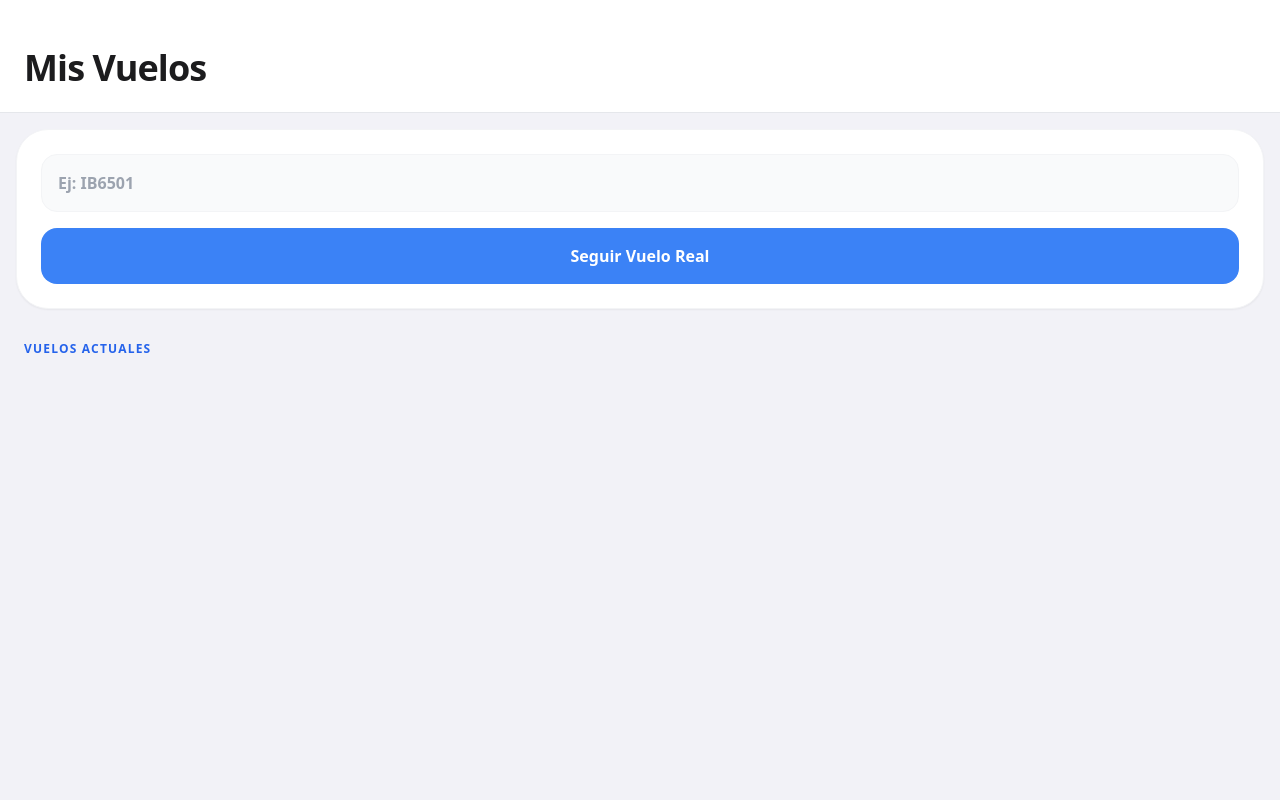
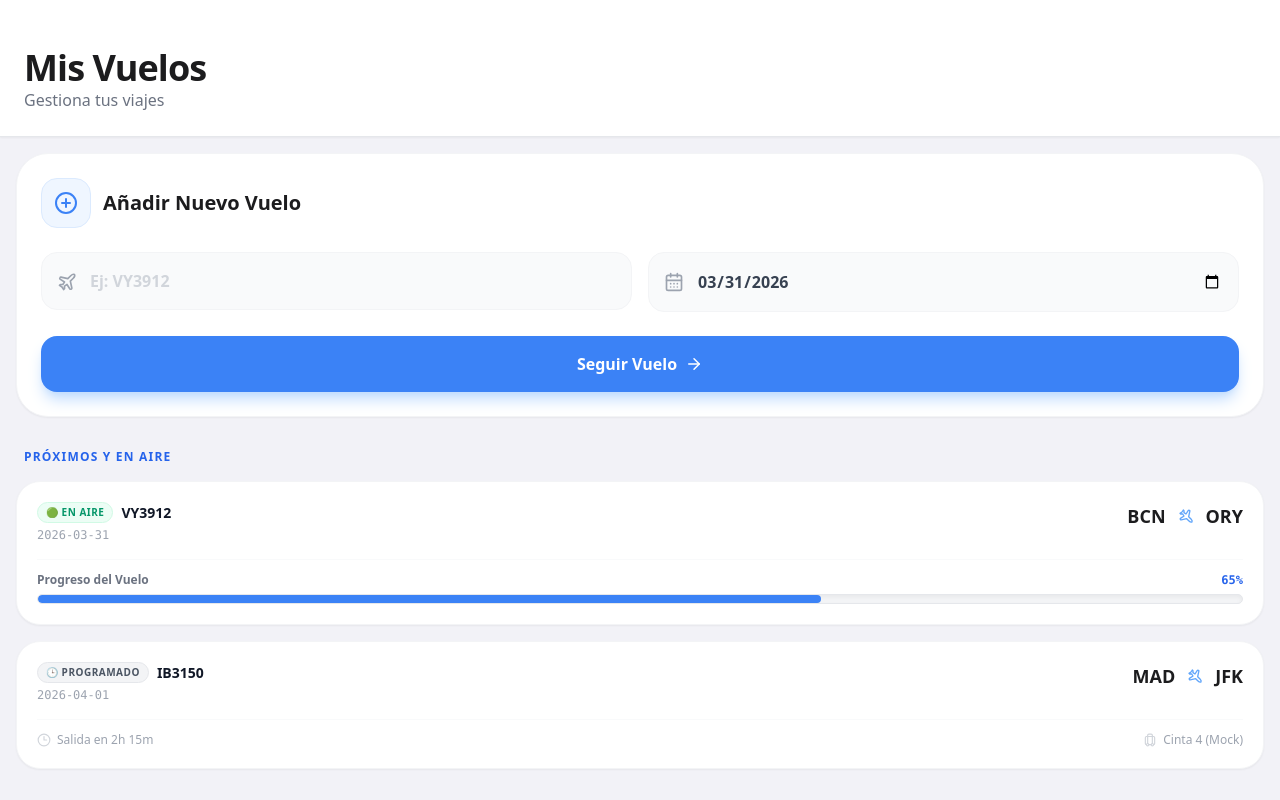
Before and after one commit to apappsa/flyflow, a Next.js app: page / in a window 1280 px wide. Shown: the top 800 px of the page. Built offline with nearby package versions, Linux system fonts and the light colour scheme.

Commit message:
Update page.tsx

```diff
--- a/app/page.tsx
+++ b/app/page.tsx
@@ -1,90 +1,195 @@
 'use client';
 
 import React, { useState } from 'react';
-import { Plane, CalendarDays, PlusCircle } from 'lucide-react';
+import { Plane, CalendarDays, PlusCircle, ArrowRight, Clock3, Luggage, CheckCircle } from 'lucide-react';
+
+// --- TIPOS ---
+// Definimos la interfaz para que TypeScript no se queje en el build
+interface Flight {
+  id: number;
+  number: string;
+  date: string;
+  origin: string;
+  destination: string;
+  status: 'In Flight' | 'Scheduled' | 'Landed' | '???'; // Estados más específicos
+  progress: number;
+}
+
+// --- MOCK DATA (Simulación de vuelos) ---
+const initialFlights: Flight[] = [
+  { id: 1, number: 'VY3912', date: '2026-03-31', origin: 'BCN', destination: 'ORY', status: 'In Flight', progress: 65 },
+  { id: 2, number: 'IB3150', date: '2026-04-01', origin: 'MAD', destination: 'JFK', status: 'Scheduled', progress: 0 },
+  { id: 3, number: 'UX1001', date: '2026-03-30', origin: 'BCN', destination: 'PMI', status: 'Landed', progress: 100 },
+];
 
 export default function FlyFlowHome() {
-  const [flights, setFlights] = useState([]);
+  const [flights, setFlights] = useState<Flight[]>(initialFlights);
   const [flightNumber, setFlightNumber] = useState('');
-  const [flightDate, setFlightDate] = useState('');
-  const [loading, setLoading] = useState(false); // <--- Estado de carga
+  const [flightDate, setFlightDate] = useState('2026-03-31'); // Fecha por defecto
 
-  const addFlight = async (e: React.FormEvent) => {
+  const addFlight = (e: React.FormEvent) => {
     e.preventDefault();
-    if (!flightNumber) return;
+    if (!flightNumber || !flightDate) return;
 
-    setLoading(true); // Empezamos a buscar
-
-    try {
-      // Llamamos a nuestra API interna que creamos en el paso anterior
-      const res = await fetch(`/api/flight?number=${flightNumber.toUpperCase()}`);
-      const data = await res.json();
-
-      if (data.error) {
-        alert("Vuelo no encontrado. Prueba con uno activo hoy (ej: IB6250)");
-      } else {
-        const newFlight = {
+    // AQUÍ: En el futuro, llamaremos a una Server Action que consulte Aviationstack
+    // y guarde en Vercel Postgres. Ahora simulamos añadir uno nuevo.
+    const newFlight: Flight = {
       id: Date.now(),
-          number: data.number,
-          date: data.date || flightDate,
-          origin: data.origin,
-          destination: data.destination,
-          status: data.status,
-          progress: data.progress
-        };
-        setFlights([newFlight, ...flights]);
-      }
-    } catch (err) {
-      console.error("Error:", err);
-      alert("Error al conectar con la API");
-    } finally {
-      setLoading(false); // Terminamos de buscar
-      setFlightNumber('');
-    }
+      number: flightNumber.toUpperCase(),
+      date: flightDate,
+      origin: 'MAD', // Mock
+      destination: 'JFK', // Mock
+      status: 'Scheduled',
+      progress: 0
     };
 
+    setFlights([newFlight, ...flights]);
+    setFlightNumber('');
+    setFlightDate('2026-03-31');
+  };
+
+  const pendingFlights = flights.filter(f => f.status !== 'Landed');
+  const pastFlights = flights.filter(f => f.status === 'Landed');
+
   return (
-    <div className="min-h-screen bg-[#F2F2F7] text-[#1C1C1E] pb-10">
-      <header className="bg-white px-6 pt-12 pb-6 border-b border-gray-200 sticky top-0 z-50">
+    <main className="min-h-screen bg-[#F2F2F7] text-[#1C1C1E] font-sans antialiased pb-10">
+      {/* Header Estilo iOS */}
+      <div className="bg-white px-6 pt-12 pb-6 border-b border-gray-200 shadow-sm sticky top-0 z-50">
         <h1 className="text-4xl font-extrabold tracking-tight">Mis Vuelos</h1>
-      </header>
+        <p className="text-gray-500 font-medium">Gestiona tus viajes</p>
+      </div>
 
-      <main className="p-4 space-y-8">
-        <form onSubmit={addFlight} className="bg-white rounded-[2rem] p-6 shadow-sm border border-gray-100">
+      <div className="p-4 space-y-8">
+        {/* Formulario Añadir Vuelo (Tarjeta Estilo Flighty) */}
+        <form onSubmit={addFlight} className="bg-white rounded-[2rem] p-6 shadow-sm border border-gray-100 transition hover:shadow-md">
+          <div className="flex items-center gap-3 mb-6">
+            <div className="bg-blue-50 p-3 rounded-2xl text-blue-500 border border-blue-100">
+                <PlusCircle size={24} />
+            </div>
+            <h2 className="text-xl font-bold">Añadir Nuevo Vuelo</h2>
+          </div>
+
+          <div className="grid grid-cols-1 md:grid-cols-2 gap-4 mb-6">
+            <div className="relative">
+              <Plane className="absolute left-4 top-1/2 -translate-y-1/2 text-gray-400" size={20} />
               <input
                 type="text"
-            placeholder="Ej: IB6501"
+                placeholder="Ej: VY3912"
                 value={flightNumber}
                 onChange={(e) => setFlightNumber(e.target.value)}
-            className="w-full p-4 bg-gray-50 border border-gray-100 rounded-2xl font-semibold mb-4"
+                className="w-full pl-12 pr-4 py-4 bg-gray-50 border border-gray-100 rounded-2xl font-semibold placeholder:text-gray-300 focus:ring-2 focus:ring-blue-200 focus:border-blue-400 transition"
               />
-          <button
-            type="submit"
-            disabled={loading}
-            className={`w-full text-white font-bold py-4 rounded-2xl transition ${loading ? 'bg-gray-400' : 'bg-blue-500 hover:bg-blue-600'}`}
-          >
-            {loading ? 'Buscando en radar...' : 'Seguir Vuelo Real'}
+            </div>
+            <div className="relative">
+              <CalendarDays className="absolute left-4 top-1/2 -translate-y-1/2 text-gray-400" size={20} />
+              <input
+                type="date"
+                value={flightDate}
+                onChange={(e) => setFlightDate(e.target.value)}
+                className="w-full pl-12 pr-4 py-4 bg-gray-50 border border-gray-100 rounded-2xl font-semibold text-gray-700 placeholder:text-gray-300 focus:ring-2 focus:ring-blue-200 focus:border-blue-400 transition"
+              />
+            </div>
+          </div>
+
+          <button type="submit" className="w-full bg-blue-500 text-white font-bold py-4 rounded-2xl shadow-lg shadow-blue-200 hover:bg-blue-600 active:scale-[0.98] transition flex items-center justify-center gap-2">
+            Seguir Vuelo <ArrowRight size={18} />
           </button>
         </form>
 
+        {/* Lista Vuelos PENDIENTES */}
+        <section>
+          <h3 className="text-xs font-bold uppercase tracking-widest text-blue-600 mb-4 px-2">Próximos y En Aire</h3>
           <div className="space-y-4">
-          <h3 className="text-xs font-bold uppercase tracking-widest text-blue-600 px-2">Vuelos Actuales</h3>
-          {flights.map(flight => (
-            <div key={flight.id} className="bg-white rounded-3xl p-5 shadow-sm border border-gray-100">
-              <div className="flex justify-between items-center">
+            {pendingFlights.length > 0 ? pendingFlights.map(flight => (
+              <FlightCard key={flight.id} flight={flight} />
+            )) : (
+                <div className="text-center py-10 text-gray-400 font-medium bg-white rounded-3xl border border-dashed border-gray-200">
+                    <Plane size={48} className="mx-auto mb-4 opacity-50" />
+                    No hay vuelos pendientes. ¡Añade uno nuevo!
+                </div>
+            )}
+          </div>
+        </section>
+
+        {/* Lista Vuelos HECHOS */}
+        {pastFlights.length > 0 && (
+          <section>
+            <h3 className="text-xs font-bold uppercase tracking-widest text-gray-400 mb-4 px-2">Historial</h3>
+            <div className="space-y-4 opacity-70">
+              {pastFlights.map(flight => (
+                <FlightCard key={flight.id} flight={flight} isPast />
+              ))}
+            </div>
+          </section>
+        )}
+      </div>
+    </main>
+  );
+}
+
+// --- COMPONENTE: Tarjeta de Vuelo (Estilo iOS/Flighty) ---
+// Usamos tipos estrictos para el build
+function FlightCard({ flight, isPast = false }: { flight: Flight; isPast?: boolean }) {
+  // Definimos los estilos de badge según el estado
+  const statusConfig = {
+    'In Flight': { color: 'bg-emerald-50 text-emerald-600 border-emerald-100', text: '🟢 En Aire' },
+    'Scheduled': { color: 'bg-gray-100 text-gray-600 border-gray-200', text: '🕒 Programado' },
+    'Landed': { color: 'bg-blue-50 text-blue-500 border-blue-100', text: '🛬 Aterrizó' },
+    '???': { color: 'bg-gray-50 text-gray-400 border-gray-100', text: '⚪️ Desconocido' },
+  };
+
+  const config = statusConfig[flight.status] || statusConfig['???'];
+
+  return (
+    <div className={`bg-white rounded-3xl p-5 shadow-sm border border-gray-100 transition hover:border-blue-100 hover:shadow-md cursor-pointer ${isPast ? 'grayscale hover:bg-gray-50' : ''}`}>
+      <div className="flex justify-between items-start mb-3">
         <div>
-                  <span className="text-[10px] font-bold text-blue-600 uppercase block">{flight.status}</span>
-                  <span className="text-lg font-bold">{flight.number}</span>
+          <div className="flex items-center gap-2 mb-1">
+            <span className={`text-[10px] px-2 py-0.5 rounded-full font-bold uppercase tracking-wider border ${config.color}`}>
+              {config.text}
+            </span>
+            <span className="text-sm font-bold text-gray-900">{flight.number}</span>
           </div>
-                <div className="text-right">
-                  <span className="font-bold">{flight.origin} <Plane size={14} className="inline mx-1 rotate-90 text-blue-400" /> {flight.destination}</span>
-                  <p className="text-xs text-gray-400">{flight.date}</p>
+          <p className="text-xs text-gray-400 font-mono">{flight.date}</p>
+        </div>
+        <div className="flex items-center gap-3 text-lg font-bold">
+          <span>{flight.origin}</span>
+          <Plane size={16} className={`rotate-90 ${isPast ? 'text-gray-300' : 'text-blue-400'}`} />
+          <span>{flight.destination}</span>
         </div>
       </div>
+
+      {/* --- BARRA DE PROGRESO HORIZONTAL --- */}
+      {flight.status === 'In Flight' && (
+        <div className="mt-4 pt-3 border-t border-gray-50">
+          <div className="flex justify-between items-center text-xs font-semibold text-gray-500 mb-1.5">
+            <span>Progreso del Vuelo</span>
+            <span className="font-mono text-blue-600">{flight.progress}%</span>
           </div>
-          ))}
+          <div className="w-full h-2.5 bg-gray-100 rounded-full overflow-hidden border border-gray-200 shadow-inner">
+            <div
+              className="h-full bg-blue-500 rounded-full transition-all duration-1000 ease-out"
+              style={{ width: `${flight.progress}%` }}
+            />
           </div>
-      </main>
+        </div>
+      )}
+
+       {/* Detalles extra estilo Flighty para Scheduled */}
+       {flight.status === 'Scheduled' && (
+        <div className="mt-4 pt-3 border-t border-gray-50 flex items-center justify-between text-xs text-gray-400 font-medium">
+            <span className="flex items-center gap-1.5"><Clock3 size={14} className="text-gray-300" /> Salida en 2h 15m</span>
+            <span className="flex items-center gap-1.5"><Luggage size={14} className="text-gray-300" /> Cinta 4 (Mock)</span>
+        </div>
+      )}
+
+      {/* Detalles extra estilo Flighty para Landed */}
+      {flight.status === 'Landed' && (
+        <div className="mt-4 pt-3 border-t border-gray-50 flex items-center justify-between text-xs text-emerald-600 font-medium">
+            <span className="flex items-center gap-1.5"><CheckCircle size={14} /> Llegó puntual</span>
+            <span className="font-bold">Puerta A12 (Mock)</span>
+        </div>
+      )}
     </div>
   );
 }
```
Lines whose indentation alone changed are shown as unchanged.
